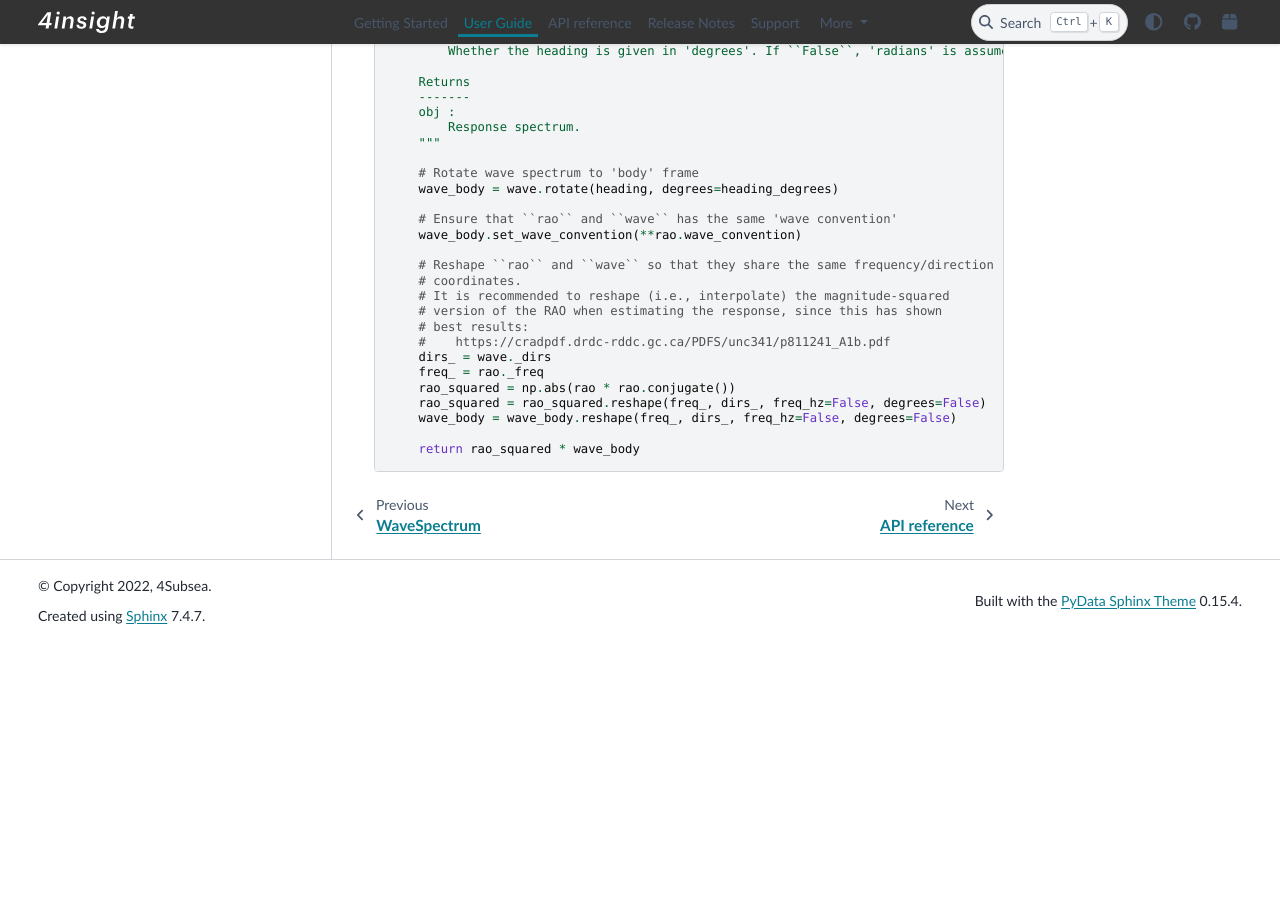
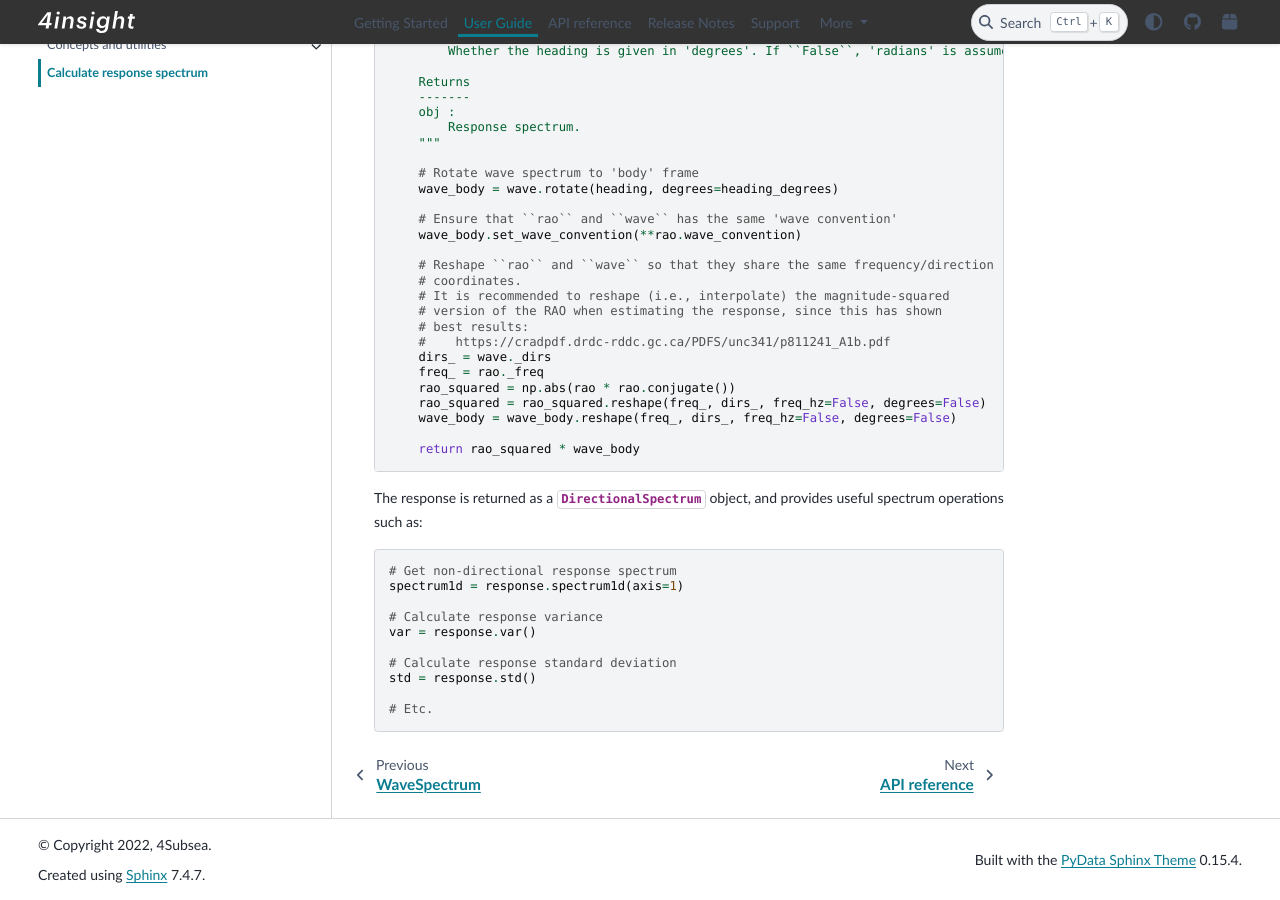
Before and after one commit to 4Subsea/waveresponse-python, a Sphinx documentation site: the page built from docs/user_guide/calculate_response.rst, in a window 1280 px wide and 900 px high, scrolled down 595 px. Built offline with Sphinx 7.4.7 and the PyData theme 0.15.4, drawn with Linux system fonts in a browser that asks for light colours; before the commit the page ends 1236 px from its top, so only the background shows below that.

Commit message:
docs calculate response spectrum

```diff
--- a/docs/user_guide/calculate_response.rst
+++ b/docs/user_guide/calculate_response.rst
@@ -59,3 +59,19 @@
         wave_body = wave_body.reshape(freq_, dirs_, freq_hz=False, degrees=False)
 
         return rao_squared * wave_body
+
+The response is returned as a :class:`~scarlet_lithium.DirectionalSpectrum` object,
+and provides useful spectrum operations such as:
+
+.. code-block:: python
+
+    # Get non-directional response spectrum
+    spectrum1d = response.spectrum1d(axis=1)
+
+    # Calculate response variance
+    var = response.var()
+
+    # Calculate response standard deviation
+    std = response.std()
+
+    # Etc.
```
